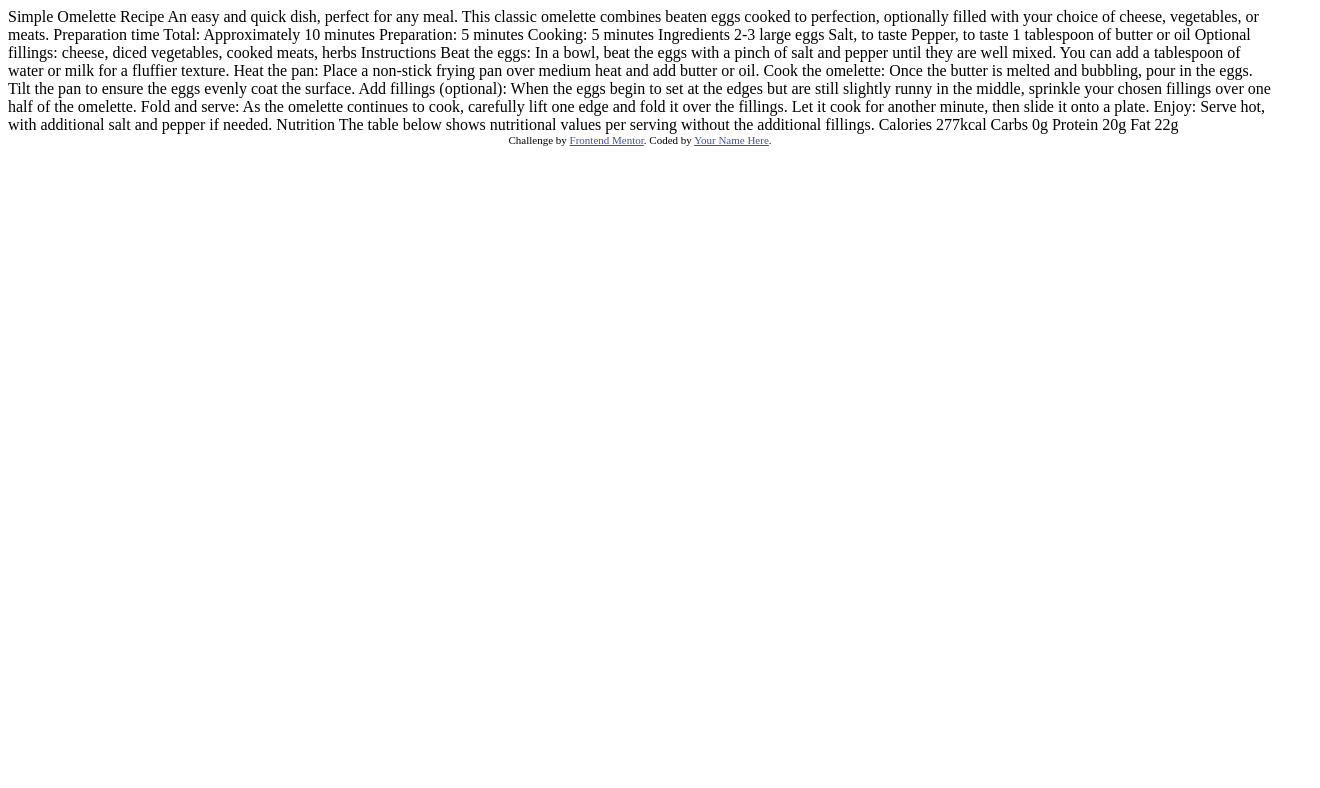
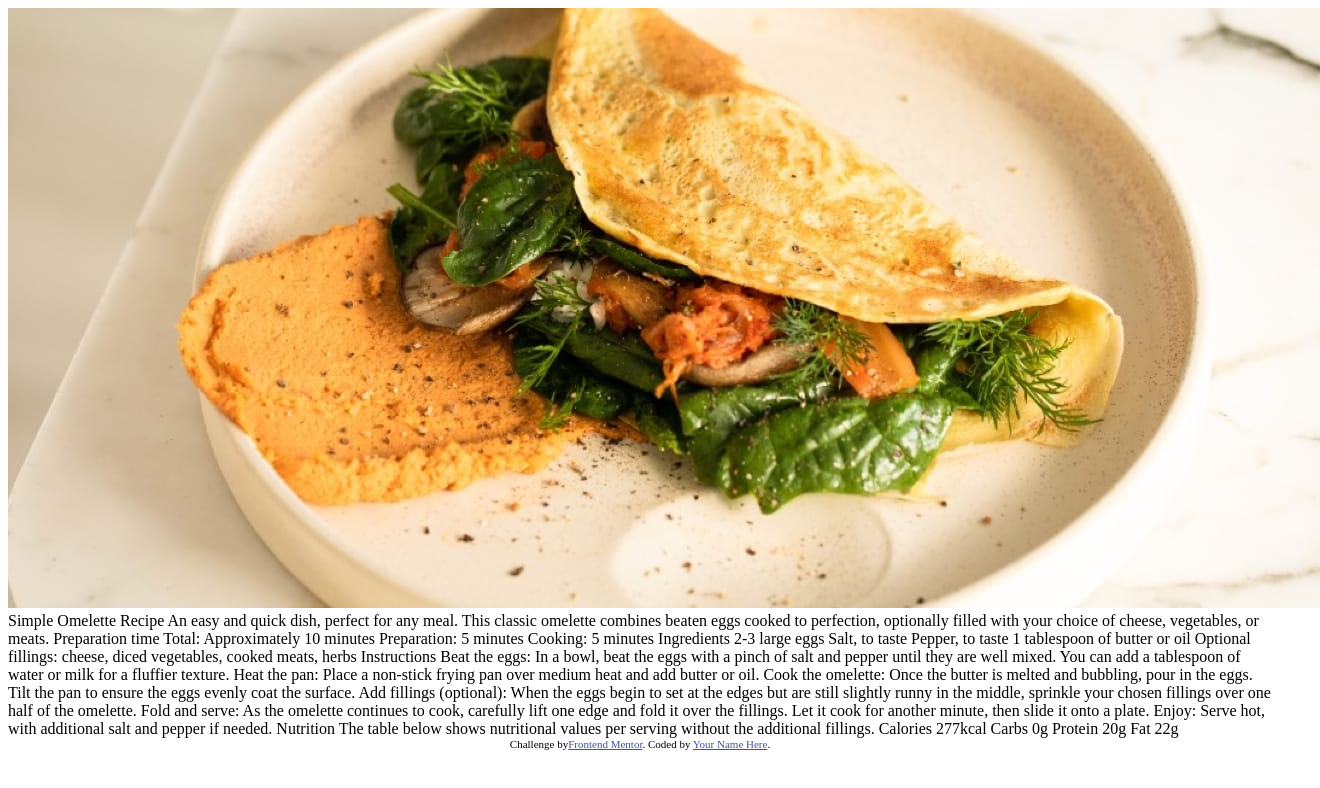
Before and after one commit to Carliytox/Recipe-page, a plain HTML site: page index.html in a window 1280 px wide. Shown: the whole page, 1320 px wide, since content can reach past the window. Drawn offline with Linux system fonts and the light colour scheme.

Commit message:
omelette img

```diff
--- a/index.html
+++ b/index.html
@@ -1,77 +1,64 @@
 <!DOCTYPE html>
 <html lang="en">
   <head>
-  <meta charset="UTF-8">
-  <meta name="viewport" content="width=device-width, initial-scale=1.0"> <!-- displays site properly based on user's device -->
-
-  <link rel="icon" type="image/png" sizes="32x32" href="./assets/images/favicon-32x32.png">
-
+    <meta charset="UTF-8" />
+    <meta name="viewport" content="width=device-width, initial-scale=1.0" />
+    <link
+      rel="icon"
+      type="image/png"
+      sizes="32x32"
+      href="assets/images/favicon-32x32.png"
+    />
+    <link rel="preconnect" href="https://fonts.googleapis.com" />
+    <link rel="preconnect" href="https://fonts.gstatic.com" crossorigin />
+    <link
+      href="https://fonts.googleapis.com/css2?family=Outfit:wght@100..900&family=Young+Serif&display=swap"
+      rel="stylesheet"
+    />
+    <link href="style.css" rel="stylesheet" />
     <title>Frontend Mentor | Recipe page</title>
-
-  <!-- Feel free to remove these styles or customise in your own stylesheet 👍 -->
-  <style>
-    .attribution { font-size: 11px; text-align: center; }
-    .attribution a { color: hsl(228, 45%, 44%); }
-  </style>
   </head>
   <body>
-
-  Simple Omelette Recipe
-
-  An easy and quick dish, perfect for any meal. This classic omelette combines beaten eggs cooked
-  to perfection, optionally filled with your choice of cheese, vegetables, or meats.
-
-  Preparation time
-
-  Total: Approximately 10 minutes
-  Preparation: 5 minutes
-  Cooking: 5 minutes
-
-  Ingredients
-
-  2-3 large eggs
-  Salt, to taste
-  Pepper, to taste
-  1 tablespoon of butter or oil
-  Optional fillings: cheese, diced vegetables, cooked meats, herbs
-
-  Instructions
-
-  Beat the eggs: In a bowl, beat the eggs with a pinch of salt and pepper until they are well mixed.
-  You can add a tablespoon of water or milk for a fluffier texture.
-
-  Heat the pan: Place a non-stick frying pan over medium heat and add butter or oil.
-
-  Cook the omelette: Once the butter is melted and bubbling, pour in the eggs. Tilt the pan to ensure
-  the eggs evenly coat the surface.
-
-  Add fillings (optional): When the eggs begin to set at the edges but are still slightly runny in the
-  middle, sprinkle your chosen fillings over one half of the omelette.
-
-  Fold and serve: As the omelette continues to cook, carefully lift one edge and fold it over the
-  fillings. Let it cook for another minute, then slide it onto a plate.
-
-  Enjoy: Serve hot, with additional salt and pepper if needed.
-
-  Nutrition
-
-  The table below shows nutritional values per serving without the additional fillings.
-
-  Calories
-  277kcal
-
-  Carbs
-  0g
-
-  Protein
-  20g
-
-  Fat
-  22g
-
+    <main>
+      <article class="recipe-page">
+        <div class="container">
+          <div class="recipe-page-article">
+            <div class="omelette">
+                <img class="omelette-img" src="assets/images/image-omelette.jpeg" alt="veggie omelette">
+            </div>
+            Simple Omelette Recipe An easy and quick dish, perfect for any meal.
+            This classic omelette combines beaten eggs cooked to perfection,
+            optionally filled with your choice of cheese, vegetables, or meats.
+            Preparation time Total: Approximately 10 minutes Preparation: 5
+            minutes Cooking: 5 minutes Ingredients 2-3 large eggs Salt, to taste
+            Pepper, to taste 1 tablespoon of butter or oil Optional fillings:
+            cheese, diced vegetables, cooked meats, herbs Instructions Beat the
+            eggs: In a bowl, beat the eggs with a pinch of salt and pepper until
+            they are well mixed. You can add a tablespoon of water or milk for a
+            fluffier texture. Heat the pan: Place a non-stick frying pan over
+            medium heat and add butter or oil. Cook the omelette: Once the
+            butter is melted and bubbling, pour in the eggs. Tilt the pan to
+            ensure the eggs evenly coat the surface. Add fillings (optional):
+            When the eggs begin to set at the edges but are still slightly runny
+            in the middle, sprinkle your chosen fillings over one half of the
+            omelette. Fold and serve: As the omelette continues to cook,
+            carefully lift one edge and fold it over the fillings. Let it cook
+            for another minute, then slide it onto a plate. Enjoy: Serve hot,
+            with additional salt and pepper if needed. Nutrition The table below
+            shows nutritional values per serving without the additional
+            fillings. Calories 277kcal Carbs 0g Protein 20g Fat 22g
+          </div>
+        </div>
+      </article>
+    </main>
+    <footer>
       <div class="attribution">
-    Challenge by <a href="https://www.frontendmentor.io?ref=challenge" target="_blank">Frontend Mentor</a>.
-    Coded by <a href="#">Your Name Here</a>.
+        Challenge by<a
+          href="https://www.frontendmentor.io?ref=challenge"
+          target="_blank"
+          >Frontend Mentor</a
+        >. Coded by <a href="#">Your Name Here</a>.
       </div>
+    </footer>
   </body>
 </html>
--- /dev/null
+++ b/style.css
@@ -0,0 +1,7 @@
+.attribution {
+    font-size: 11px;
+    text-align: center;
+  }
+.attribution a {
+    color: hsl(228, 45%, 44%);
+  }
```
Lines whose indentation alone changed are shown as unchanged.
